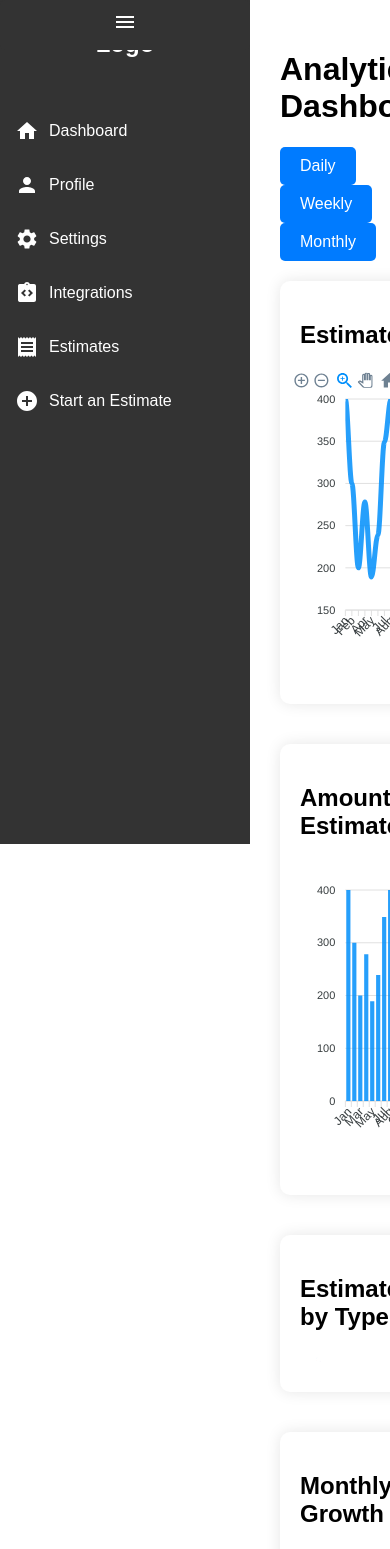
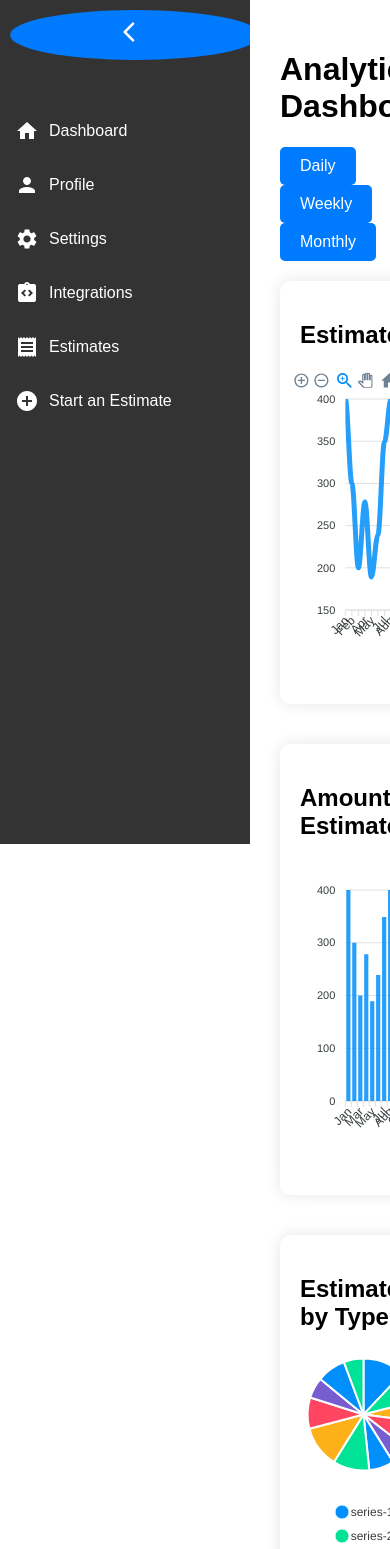
Before and after one commit to Wisechoicegc/ConstrucTECH, a React (Create React App) app: page /ConstrucTECH/analytics in a window 390 px wide. Shown: the top 1549 px of the page. Built offline with nearby package versions, Linux system fonts and the light colour scheme.

Commit message:
Fix warnings and ensure responsive design for Analytics component

```diff
--- a/src/components/Analytics.js
+++ b/src/components/Analytics.js
@@ -6,11 +6,7 @@ import AnalyticsMobile from './AnalyticsMobile';
 const Analytics = () => {
   const isMobile = useMediaQuery('(max-width:768px)');
 
-  return (
-    <div>
-      {isMobile ? <AnalyticsMobile /> : <AnalyticsDesktop />}
-    </div>
-  );
+  return isMobile ? <AnalyticsMobile /> : <AnalyticsDesktop />;
 };
 
 export default Analytics;
--- a/src/components/AnalyticsDesktop.js
+++ b/src/components/AnalyticsDesktop.js
@@ -57,20 +57,6 @@ const AnalyticsDesktop = () => {
       toolbar: {
         show: true,
       },
-      responsive: [
-        {
-          breakpoint: 768,
-          options: {
-            chart: {
-              width: '100%',
-              height: 300,
-            },
-            legend: {
-              position: 'bottom',
-            },
-          },
-        },
-      ],
     },
     xaxis: {
       categories: currentData.map((d) => d.name),
@@ -81,6 +67,20 @@ const AnalyticsDesktop = () => {
     stroke: {
       curve: 'smooth',
     },
+    responsive: [
+      {
+        breakpoint: 768,
+        options: {
+          chart: {
+            width: '100%',
+            height: 300,
+          },
+          legend: {
+            position: 'bottom',
+          },
+        },
+      },
+    ],
   };
 
   const lineChartData = [
--- a/src/components/AnalyticsMobile.js
+++ b/src/components/AnalyticsMobile.js
@@ -57,20 +57,6 @@ const AnalyticsMobile = () => {
       toolbar: {
         show: true,
       },
-      responsive: [
-        {
-          breakpoint: 768,
-          options: {
-            chart: {
-              width: '100%',
-              height: 300,
-            },
-            legend: {
-              position: 'bottom',
-            },
-          },
-        },
-      ],
     },
     xaxis: {
       categories: currentData.map((d) => d.name),
@@ -81,6 +67,20 @@ const AnalyticsMobile = () => {
     stroke: {
       curve: 'smooth',
     },
+    responsive: [
+      {
+        breakpoint: 768,
+        options: {
+          chart: {
+            width: '100%',
+            height: 300,
+          },
+          legend: {
+            position: 'bottom',
+          },
+        },
+      },
+    ],
   };
 
   const lineChartData = [
--- a/src/components/Sidebar.css
+++ b/src/components/Sidebar.css
@@ -16,7 +16,7 @@
 }
 
 .toggle-button {
-  background-color: #333;
+  background-color: #007bff;
   color: white;
   border: none;
   width: 100%;
@@ -25,8 +25,9 @@
   padding: 10px 0;
   font-size: 1.5em;
   position: absolute;
-  top: 0;
-  left: 0;
+  top: 10px;
+  left: 10px;
+  border-radius: 50%;
 }
 
 .sidebar .logo {
--- a/src/components/Sidebar.js
+++ b/src/components/Sidebar.js
@@ -1,6 +1,7 @@
 import React, { useState } from 'react';
 import { Link } from 'react-router-dom';
-import { Home, Person, Settings, IntegrationInstructions, Receipt, AddCircle, Menu } from '@mui/icons-material';
+import { Home, Person, Settings, IntegrationInstructions, Receipt, AddCircle } from '@mui/icons-material';
+import { ArrowBackIos, ArrowForwardIos } from '@mui/icons-material';
 import './Sidebar.css';
 
 const Sidebar = () => {
@@ -13,7 +14,7 @@ const Sidebar = () => {
   return (
     <div className={`sidebar ${isOpen ? 'open' : 'closed'}`}>
       <button className="toggle-button" onClick={toggleSidebar}>
-        <Menu />
+        {isOpen ? <ArrowBackIos /> : <ArrowForwardIos />}
       </button>
       {isOpen && (
         <div>
```
